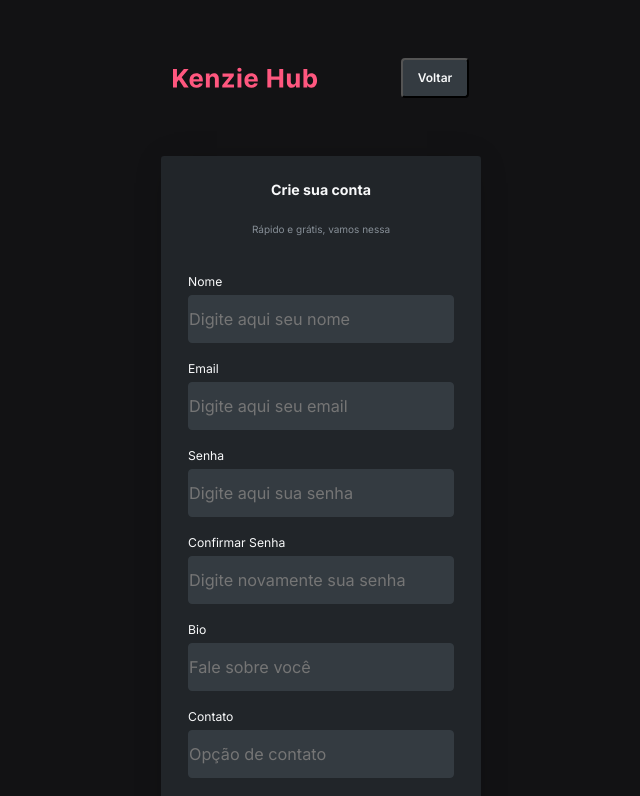
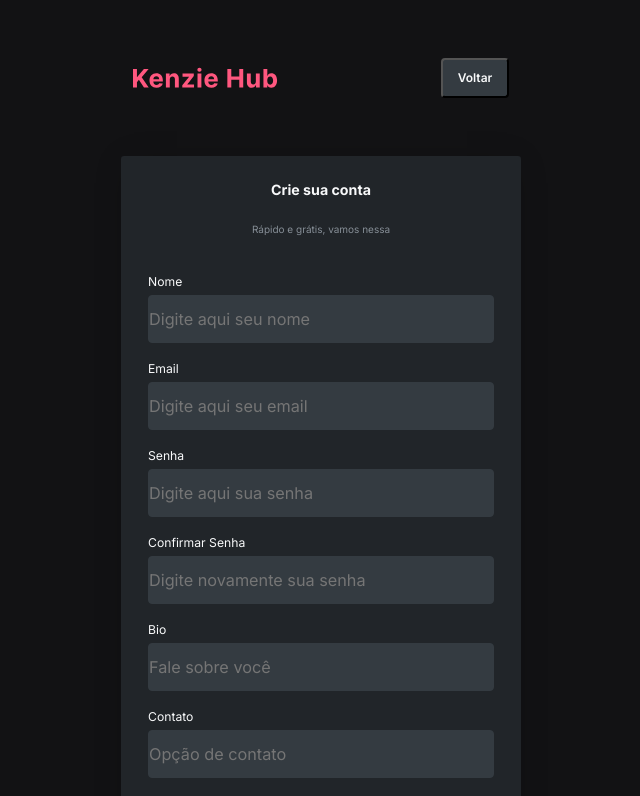
Before and after one commit to fernando-izar/102-react-kenzie-hub, a React (Create React App) app: page /register in a window 1280 px wide. Shown: the top 796 px of the page, without its empty margins (319-959 px from the left). Built offline with nearby package versions, Linux system fonts and the light colour scheme.

Commit message:
feat: wip=style almost finished

```diff
--- a/src/components/FormLogin/index.jsx
+++ b/src/components/FormLogin/index.jsx
@@ -24,7 +24,7 @@ const FormLogin = ({ setUser }) => {
       })
       .then((res) => {
         toast.success("Sucess!", {
-          position: "top-center",
+          position: "top-right",
           autoClose: 2000,
           hideProgressBar: false,
           closeOnClick: true,
@@ -38,7 +38,7 @@ const FormLogin = ({ setUser }) => {
       .catch((err) => {
         console.log(err.response.data.message[0]);
         toast.error("Error! Email ou senha incorretos!", {
-          position: "top-left",
+          position: "top-right",
           autoClose: 2000,
           hideProgressBar: false,
           closeOnClick: true,
--- a/src/components/FormRegister/index.jsx
+++ b/src/components/FormRegister/index.jsx
@@ -110,7 +110,7 @@ const FormRegister = () => {
         <Label>Senha</Label>
         <Input
           {...register("password")}
-          type="text"
+          type="password"
           placeholder="Digite aqui sua senha"
         />
         <HelperText>{errors.password?.message}</HelperText>
@@ -118,7 +118,7 @@ const FormRegister = () => {
         <Label>Confirmar Senha</Label>
         <Input
           {...register("pwdCheck")}
-          type="text"
+          type="password"
           placeholder="Digite novamente sua senha"
         />
         <HelperText>{errors.pwdCheck?.message}</HelperText>
--- a/src/pages/Dashboard/index.jsx
+++ b/src/pages/Dashboard/index.jsx
@@ -2,11 +2,14 @@ import { Container } from "./style";
 import { Headline, Title3 } from "../../styles/typography";
 import { HeaderButton } from "../../styles/buttons";
 import { Link, useNavigate } from "react-router-dom";
-import { useEffect } from "react";
+import { useEffect, useState } from "react";
+import { api } from "../../services/api";
 
 import Logo from "../../assets/Logo.svg";
 
 const Dashboard = ({ user }) => {
+  const [userLoged, setUserLoged] = useState(null);
+
   const navigate = useNavigate();
 
   const logout = () => {
@@ -14,16 +17,47 @@ const Dashboard = ({ user }) => {
     navigate("/login");
   };
 
+  useEffect(() => {
+    const userId = localStorage.getItem("@USERID");
+    console.log(userId);
+    api
+      .get(`/users/${userId}`)
+      .then((res) => {
+        setUserLoged(res);
+      })
+      .catch((err) => console.log(err));
+  }, []);
+
   return (
     <Container>
+      <div className="div-header">
         <header>
           <img src={Logo} alt="Logo" />
           <HeaderButton onClick={logout}>Sair</HeaderButton>
         </header>
+      </div>
+
+      <div className="div-main">
         <main>
-        <Title3>Olá, {user.data.user.name}</Title3>
-        <Headline>{user.data.user.course_module}</Headline>
+          {userLoged ? (
+            <>
+              <Title3>Olá, {userLoged.data.name}</Title3>
+              <Headline>{userLoged.data.course_module}</Headline>
+            </>
+          ) : (
+            <p>...loading</p>
+          )}
         </main>
+      </div>
+
+      <div className="container-techs">
+        <div className="techs">
+          <Headline>Que pena! Estamos em desenvolvimento :(</Headline>
+          <Headline>
+            Nossa aplicação está em desenvolvimento, em breve teremos novidades
+          </Headline>
+        </div>
+      </div>
     </Container>
   );
 };
--- a/src/pages/Dashboard/style.js
+++ b/src/pages/Dashboard/style.js
@@ -6,14 +6,66 @@ export const Container = styled.div`
 
   background-color: var(--Grey-4);
 
-  header {
-    margin: 58px auto;
-    padding: 0 12px;
+  .div-header {
+    border: 1px solid var(--Grey-3);
+    header {
+      margin: 58px 0;
+      @media (min-width: 640px) {
+        margin: 58px 20vw;
+      }
+      padding: 0 12px;
 
-    width: 100%;
-    max-width: 320px;
+      /* width: 100%; */
+      /* max-width: 320px; */
+      @media (min-width: 640px) {
+        max-width: 800px;
+      }
 
-    display: flex;
-    justify-content: space-between;
+      display: flex;
+      justify-content: space-between;
+    }
+  }
+
+  .div-main {
+    padding: 50px 0;
+
+    border: 1px solid var(--Grey-3);
+    main {
+      margin: 0;
+      @media (min-width: 640px) {
+        margin: 0px 20vw;
+      }
+      padding: 0 12px;
+
+      /* width: 100%; */
+      /* max-width: 320px; */
+      @media (min-width: 640px) {
+        max-width: 800px;
+      }
+
+      display: flex;
+      flex-direction: column;
+      @media (min-width: 640px) {
+        flex-direction: row;
+        justify-content: space-between;
+      }
+      gap: 10px;
+    }
+  }
+
+  .container-techs {
+    .techs {
+      display: none;
+      @media (min-width: 640px) {
+        margin: 58px 20vw;
+        padding: 0 12px;
+
+        max-width: 800px;
+
+        display: flex;
+        flex-direction: column;
+        gap: 30px;
+      }
+    }
   }
 `;
--- a/src/pages/Login/style.js
+++ b/src/pages/Login/style.js
@@ -3,8 +3,6 @@ import styled from "styled-components";
 export const Container = styled.div`
   width: 100%;
   height: 100vh;
-  /* display: flex;
-  flex-direction: column; */
 
   background-color: var(--Grey-4);
 
@@ -13,7 +11,10 @@ export const Container = styled.div`
     padding: 0 12px;
 
     width: 100%;
-    max-width: 320px;
+    max-width: 290px;
+    @media (min-width: 490px) {
+      max-width: 350px;
+    }
 
     display: flex;
     justify-content: center;
@@ -33,8 +34,13 @@ export const Container = styled.div`
     padding: 0 12px;
 
     width: 100%;
-    max-width: 320px;
+    max-width: 290px;
     height: 403px;
+
+    @media (min-width: 490px) {
+      max-width: 350px;
+      height: 502px;
+    }
 
     display: flex;
     flex-direction: column;
--- a/src/pages/Register/style.js
+++ b/src/pages/Register/style.js
@@ -12,6 +12,9 @@ export const Container = styled.div`
 
     width: 100%;
     max-width: 320px;
+    @media (min-width: 490px) {
+      max-width: 400px;
+    }
 
     display: flex;
     justify-content: space-between;
@@ -23,7 +26,9 @@ export const Container = styled.div`
 
     width: 100%;
     max-width: 320px;
-    height: 710px;
+    @media (min-width: 490px) {
+      max-width: 400px;
+    }
 
     display: flex;
     flex-direction: column;
--- a/src/styles/inputs.js
+++ b/src/styles/inputs.js
@@ -16,7 +16,7 @@ export const Input = styled.input`
   flex-direction: row;
   align-items: center;
 
-  padding: 0px 16.2426px;
+  padding: 12px 16.2426px;
   gap: 10.15px;
 
   height: 38px;
```
Lines whose indentation alone changed are shown as unchanged.
